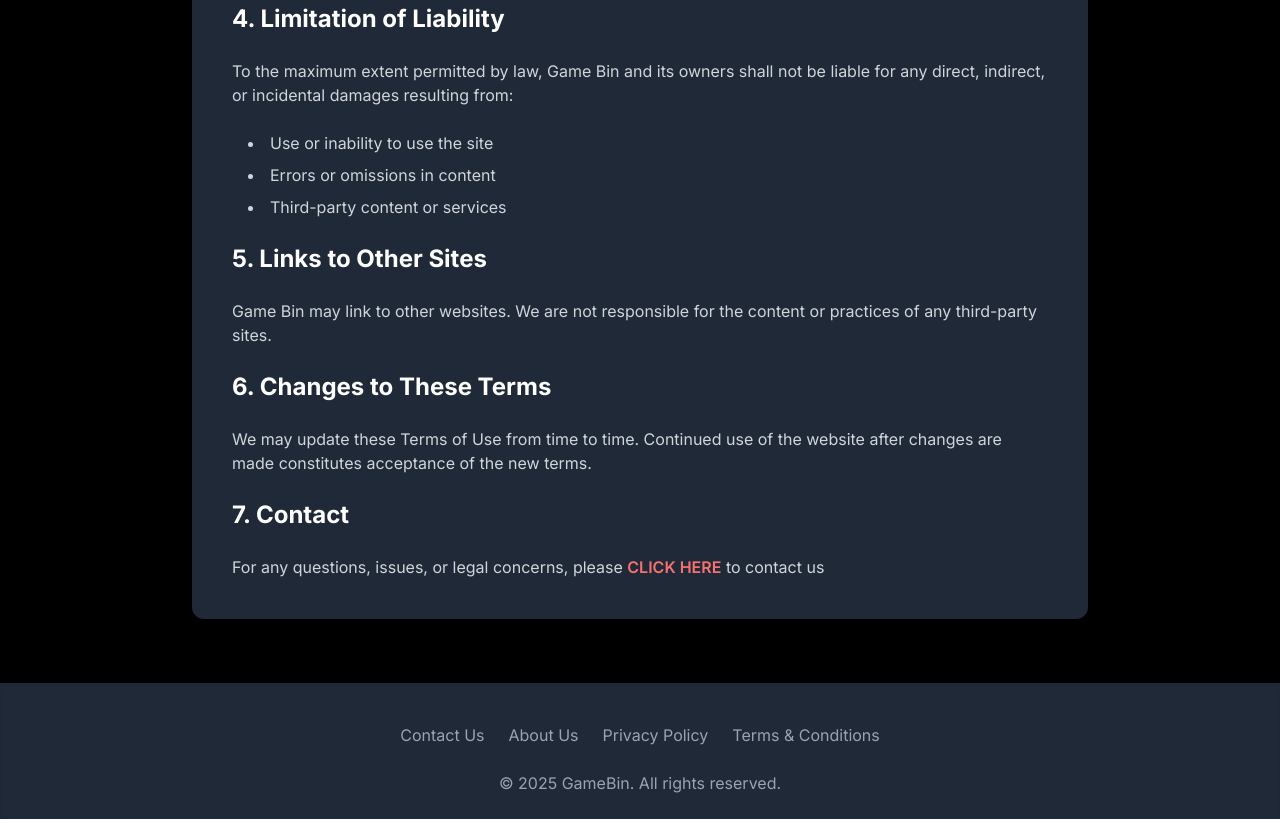
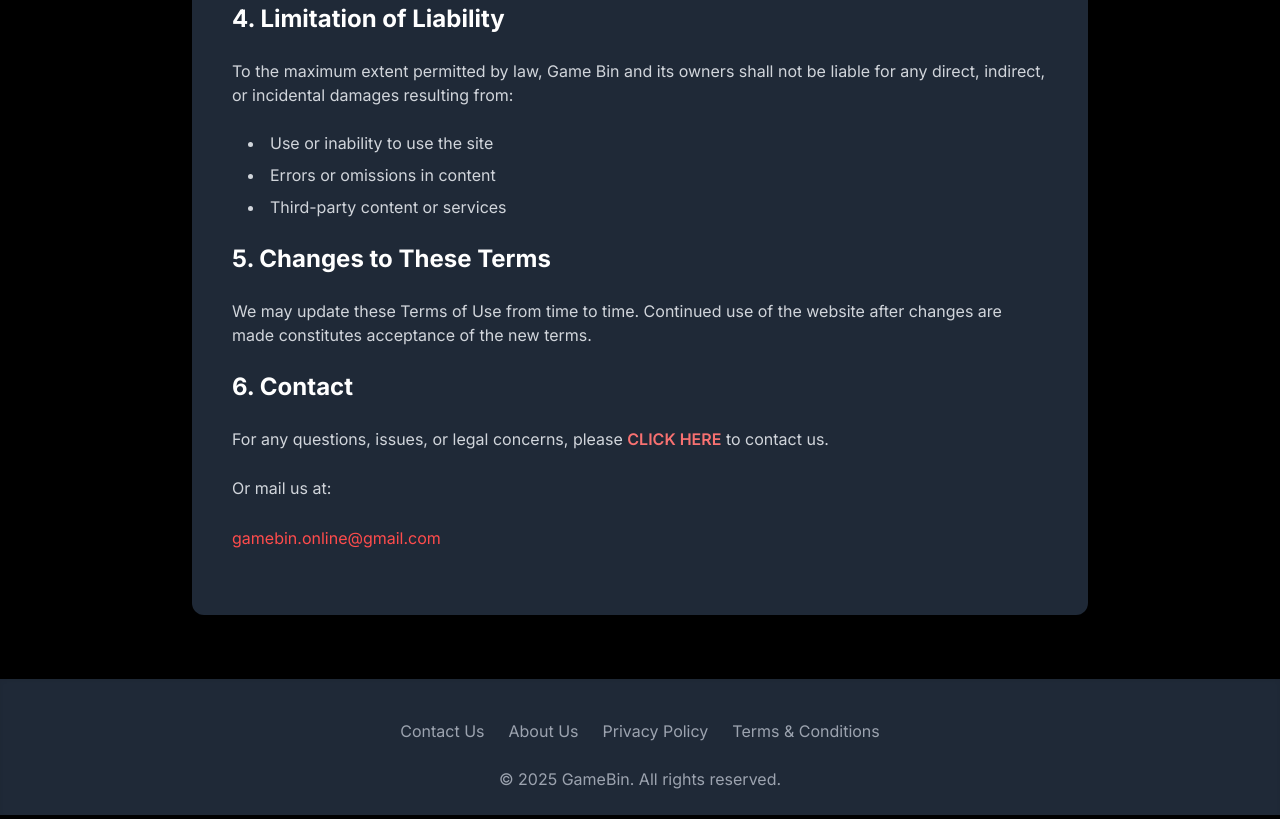
Before and after one commit to C-brooz1413120/main-T-C, a plain HTML site: page index.html in a window 1280 px wide. Shown: the part 989-1808 px from the top of the page. Drawn offline with nearby package versions, Linux system fonts and the light colour scheme.

Commit message:
Update index.html

```diff
--- a/index.html
+++ b/index.html
@@ -171,14 +171,13 @@
                     <li>Third-party content or services</li>
                 </ul>
 
-                <h2 class="text-xl sm:text-2xl font-bold text-white mt-8 mb-4">5. Links to Other Sites</h2>
-                <p class="text-sm sm:text-base">Game Bin may link to other websites. We are not responsible for the content or practices of any third-party sites.</p>
 
-                <h2 class="text-xl sm:text-2xl font-bold text-white mt-8 mb-4">6. Changes to These Terms</h2>
+                <h2 class="text-xl sm:text-2xl font-bold text-white mt-8 mb-4">5. Changes to These Terms</h2>
                 <p class="text-sm sm:text-base">We may update these Terms of Use from time to time. Continued use of the website after changes are made constitutes acceptance of the new terms.</p>
 
-                <h2 class="text-xl sm:text-2xl font-bold text-white mt-8 mb-4">7. Contact</h2>
-                <p class="text-sm sm:text-base">For any questions, issues, or legal concerns, please <a href="https://forms.gle/Fr4nWUpFvcuvnKwC9" class="text-red-400 hover:text-red-500 font-semibold transition duration-300">CLICK HERE</a> to contact us</p>
+                <h2 class="text-xl sm:text-2xl font-bold text-white mt-8 mb-4">6. Contact</h2>
+                <p class="text-sm sm:text-base">For any questions, issues, or legal concerns, please <a href="https://forms.gle/Fr4nWUpFvcuvnKwC9" class="text-red-400 hover:text-red-500 font-semibold transition duration-300">CLICK HERE</a> to contact us.</p>
+                <p>Or mail us at:  <p style="color:#ff4c4c;">gamebin.online@gmail.com </p></p>
             </div>
         </section>
     </main>
```
